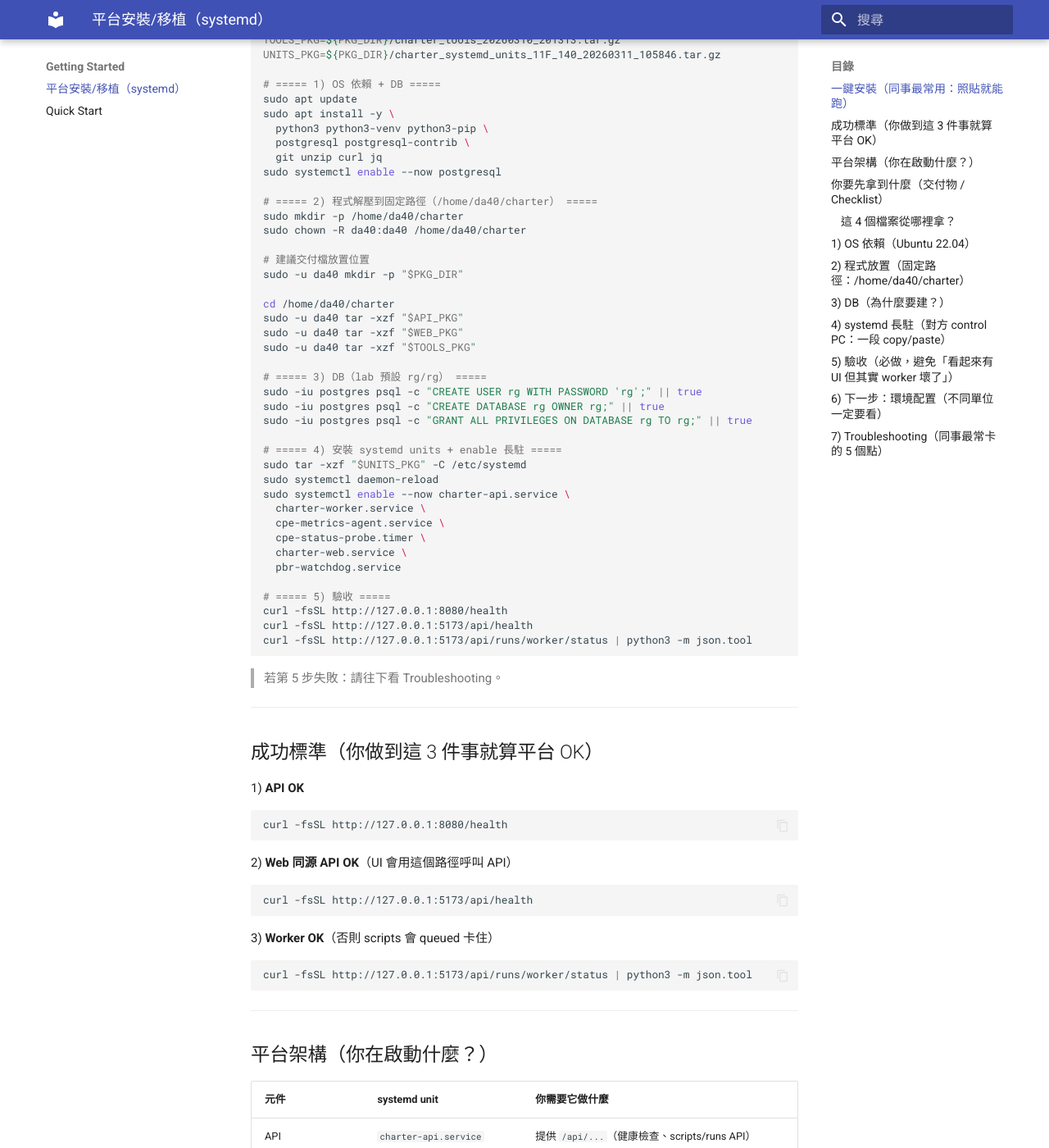
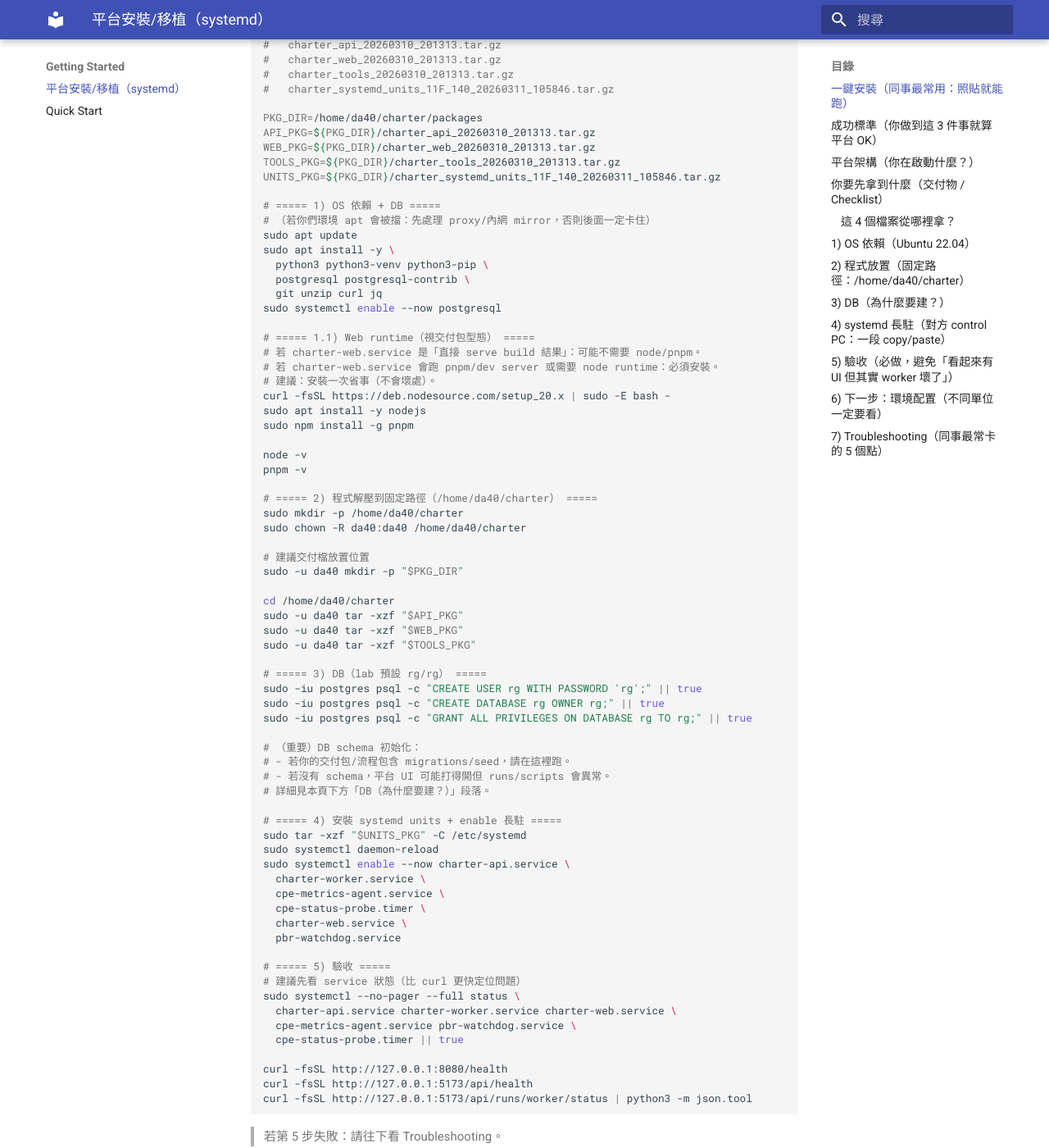
Before and after one commit to askeywifisit-ui/charter_project, an MkDocs documentation site: the page built from docs/charter_site/docs/getting_started/platform_install.md, in a window 1280 px wide and 1400 px high, scrolled down 798 px. Shown: the whole window at 82% size. Built offline with MkDocs 1.6.1 and Material for MkDocs 9.7.7, drawn with Linux system fonts in a browser that asks for light colours; comment, search, counter and statistics services are not loaded; some of the changed text lies outside the part shown.

Commit message:
docs: platform install one-liner add prereq checks, node/pnpm note, and service status verify

````diff
--- a/docs/charter_site/docs/getting_started/platform_install.md
+++ b/docs/charter_site/docs/getting_started/platform_install.md
@@ -11,7 +11,17 @@
 
 ## 一鍵安裝（同事最常用：照貼就能跑）
 
-> 這段把本頁的核心步驟濃縮成一個 block。你只要先把 4 個檔案放到 control PC，然後把路徑填上。
+> 這段把本頁的核心步驟濃縮成一個 block。
+>
+> ⚠️ 先確認 2 個前提（常見少這步就會卡住）：
+> 1) control PC 上已存在使用者 `da40`（否則 `chown da40:da40` 會失敗）
+> 2) 4 個交付檔案已放到同一個資料夾、檔名正確（避免解壓路徑/檔名打錯）
+>
+> 若不確定：先跑
+> ```bash
+> id da40 || echo "missing user da40"
+> ls -lh /home/da40/charter/packages || true
+> ```
 
 ```bash
 # ===== 0) 交付檔案路徑（建議放在 /home/da40/charter/packages/） =====
@@ -29,12 +39,24 @@
 UNITS_PKG=${PKG_DIR}/charter_systemd_units_11F_140_20260311_105846.tar.gz
 
 # ===== 1) OS 依賴 + DB =====
+# （若你們環境 apt 會被擋：先處理 proxy/內網 mirror，否則後面一定卡住）
 sudo apt update
 sudo apt install -y \
   python3 python3-venv python3-pip \
   postgresql postgresql-contrib \
   git unzip curl jq
 sudo systemctl enable --now postgresql
+
+# ===== 1.1) Web runtime（視交付包型態） =====
+# 若 charter-web.service 是「直接 serve build 結果」：可能不需要 node/pnpm。
+# 若 charter-web.service 會跑 pnpm/dev server 或需要 node runtime：必須安裝。
+# 建議：安裝一次省事（不會壞處）。
+curl -fsSL https://deb.nodesource.com/setup_20.x | sudo -E bash -
+sudo apt install -y nodejs
+sudo npm install -g pnpm
+
+node -v
+pnpm -v
 
 # ===== 2) 程式解壓到固定路徑（/home/da40/charter） =====
 sudo mkdir -p /home/da40/charter
@@ -53,6 +75,11 @@
 sudo -iu postgres psql -c "CREATE DATABASE rg OWNER rg;" || true
 sudo -iu postgres psql -c "GRANT ALL PRIVILEGES ON DATABASE rg TO rg;" || true
 
+# （重要）DB schema 初始化：
+# - 若你的交付包/流程包含 migrations/seed，請在這裡跑。
+# - 若沒有 schema，平台 UI 可能打得開但 runs/scripts 會異常。
+# 詳細見本頁下方「DB（為什麼要建？）」段落。
+
 # ===== 4) 安裝 systemd units + enable 長駐 =====
 sudo tar -xzf "$UNITS_PKG" -C /etc/systemd
 sudo systemctl daemon-reload
@@ -64,6 +91,12 @@
   pbr-watchdog.service
 
 # ===== 5) 驗收 =====
+# 建議先看 service 狀態（比 curl 更快定位問題）
+sudo systemctl --no-pager --full status \
+  charter-api.service charter-worker.service charter-web.service \
+  cpe-metrics-agent.service pbr-watchdog.service \
+  cpe-status-probe.timer || true
+
 curl -fsSL http://127.0.0.1:8080/health
 curl -fsSL http://127.0.0.1:5173/api/health
 curl -fsSL http://127.0.0.1:5173/api/runs/worker/status | python3 -m json.tool
````
